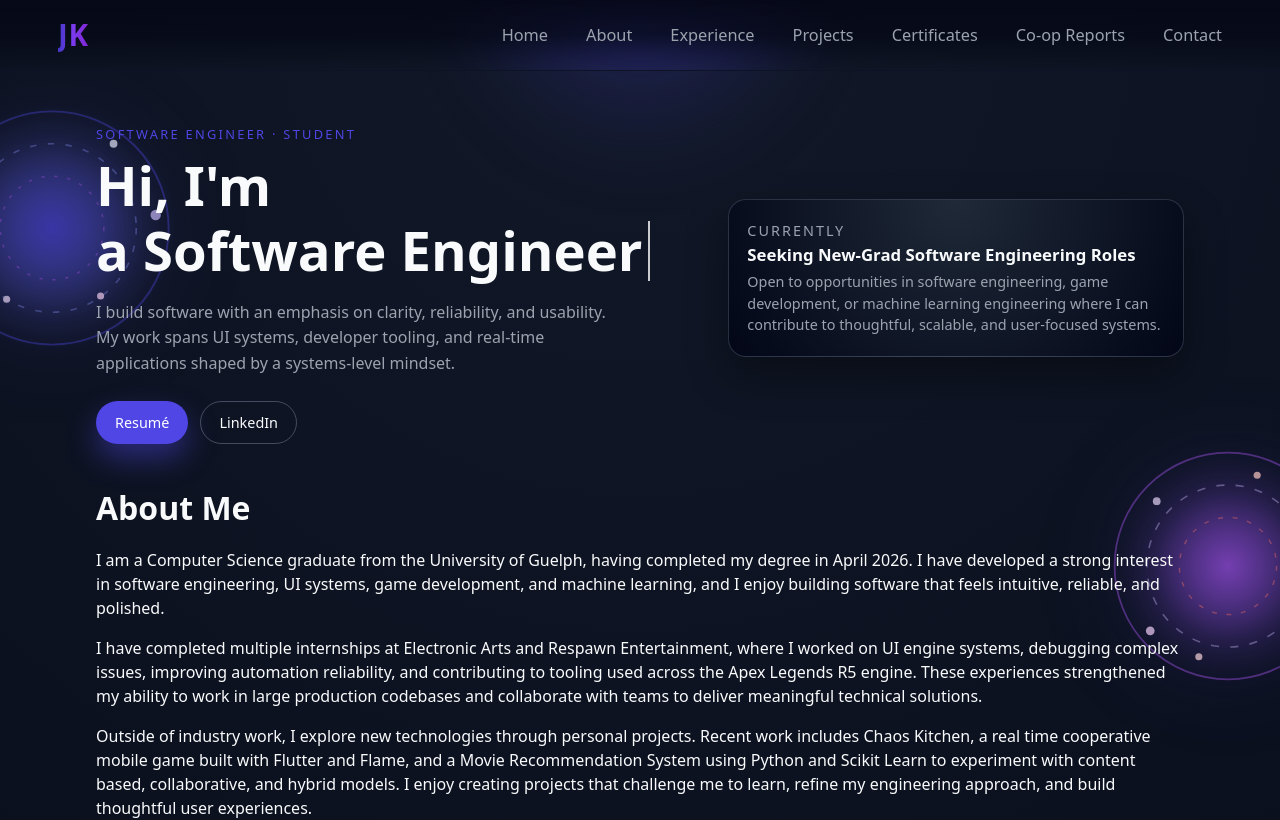
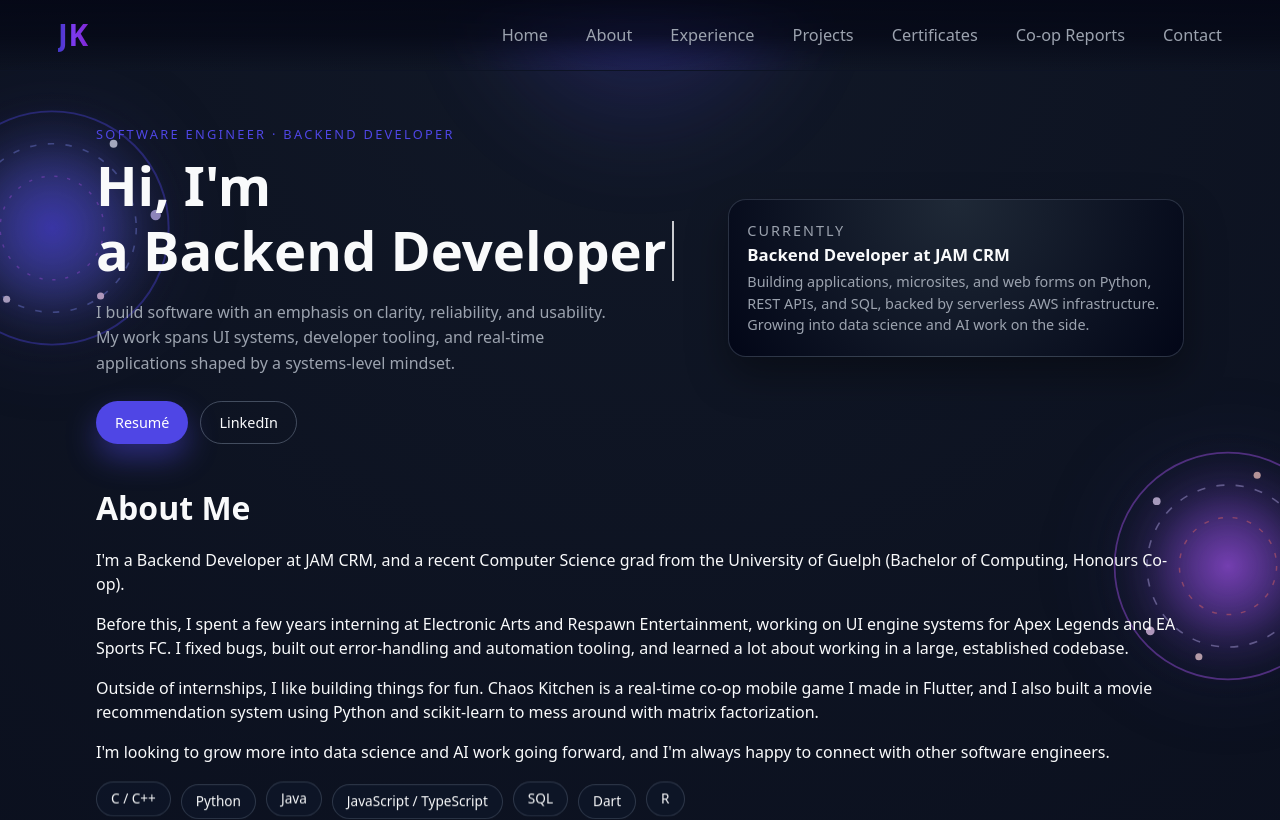
Before and after one commit to jyothir21/jk-website, a React (Vite) app: page / in a window 1280 px wide. Shown: the top 820 px of the page. Built offline with nearby package versions, Linux system fonts and the light colour scheme.

Commit message:
updated resume and website with new JAM CRM job

```diff
--- a/src/components/About.tsx
+++ b/src/components/About.tsx
@@ -4,35 +4,30 @@ export const About: React.FC = () => {
   return (
     <>
       <p>
-        I am a Computer Science graduate from the University of Guelph, having
-        completed my degree in April 2026. I have developed a strong interest in
-        software engineering, UI systems, game development, and machine
-        learning, and I enjoy building software that feels intuitive, reliable,
-        and polished.
+        I&apos;m a Backend Developer at JAM CRM, and a recent Computer Science
+        grad from the University of Guelph (Bachelor of Computing, Honours
+        Co-op).
       </p>
 
       <p>
-        I have completed multiple internships at Electronic Arts and Respawn
-        Entertainment, where I worked on UI engine systems, debugging complex
-        issues, improving automation reliability, and contributing to tooling
-        used across the Apex Legends R5 engine. These experiences strengthened
-        my ability to work in large production codebases and collaborate with
-        teams to deliver meaningful technical solutions.
+        Before this, I spent a few years interning at Electronic Arts and
+        Respawn Entertainment, working on UI engine systems for Apex Legends
+        and EA Sports FC. I fixed bugs, built out error-handling and
+        automation tooling, and learned a lot about working in a large,
+        established codebase.
       </p>
 
       <p>
-        Outside of industry work, I explore new technologies through personal
-        projects. Recent work includes Chaos Kitchen, a real time cooperative
-        mobile game built with Flutter and Flame, and a Movie Recommendation
-        System using Python and Scikit Learn to experiment with content based,
-        collaborative, and hybrid models. I enjoy creating projects that
-        challenge me to learn, refine my engineering approach, and build
-        thoughtful user experiences.
+        Outside of internships, I like building things for fun. Chaos Kitchen
+        is a real-time co-op mobile game I made in Flutter, and I also built a
+        movie recommendation system using Python and scikit-learn to mess
+        around with matrix factorization.
       </p>
 
       <p>
-        I am always excited to learn, solve meaningful problems, and collaborate
-        with others who share a passion for building high quality software.
+        I&apos;m looking to grow more into data science and AI work going
+        forward, and I&apos;m always happy to connect with other software
+        engineers.
       </p>
 
       {/* Animated Language Chips */}
--- a/src/components/Contact.tsx
+++ b/src/components/Contact.tsx
@@ -9,7 +9,7 @@ export const Contact: React.FC = () => {
       </p>
 
       <div className="contact-links">
-        <a href="mailto:jkrishna@uoguelph.ca" className="btn primary">
+        <a href="mailto:kris.jyothir@gmail.com" className="btn primary">
           Email Me
         </a>
         <a
--- a/src/components/Experience.tsx
+++ b/src/components/Experience.tsx
@@ -15,6 +15,15 @@ type ExperienceItem = {
 };
 
 const experience: ExperienceItem[] = [
+  {
+    role: "Backend Developer",
+    company: "JAM CRM",
+    period: "Aug 2026 – Present",
+    bullets: [
+      "Developing applications, dynamic microsites, and web forms using Python, REST APIs, JavaScript, and SQL.",
+      "Supporting serverless AWS infrastructure (Lambda, API Gateway, S3) and CI/CD pipelines with Git.",
+    ],
+  },
   {
     role: "UI Engine Engineer (Co-op)",
     company: "Respawn Entertainment",
--- a/src/components/Hero.tsx
+++ b/src/components/Hero.tsx
@@ -1,6 +1,6 @@
 import React, { useEffect, useState } from "react";
 
-const TITLES = ["Jyothir Krishnan", "a Software Engineer", "a Student"];
+const TITLES = ["Jyothir Krishnan", "a Backend Developer", "a Software Engineer"];
 
 export const Hero: React.FC = () => {
   const [loopIndex, setLoopIndex] = useState(0);
@@ -36,7 +36,7 @@ export const Hero: React.FC = () => {
   return (
     <div className="hero">
       <div className="hero-text">
-        <p className="hero-kicker">Software Engineer · Student</p>
+        <p className="hero-kicker">Software Engineer · Backend Developer</p>
 
         <h1 className="hero-title">
           Hi, I&apos;m
@@ -55,7 +55,7 @@ export const Hero: React.FC = () => {
 
         <div className="hero-actions">
           <a
-            href="/Jyothir_Krishnan_Resume_2026.pdf"
+            href="/Jyothir_Krishnan_Resume_2026_JAM.pdf"
             download="JyothirKrishnan_Resume.pdf"
             className="btn primary"
           >
@@ -74,11 +74,11 @@ export const Hero: React.FC = () => {
 
       <div className="hero-card">
         <p className="hero-tag">Currently</p>
-        <h3>Seeking New-Grad Software Engineering Roles</h3>
+        <h3>Backend Developer at JAM CRM</h3>
         <p>
-          Open to opportunities in software engineering, game development, or
-          machine learning engineering where I can contribute to thoughtful,
-          scalable, and user-focused systems.
+          Building applications, microsites, and web forms on Python, REST
+          APIs, and SQL, backed by serverless AWS infrastructure. Growing into
+          data science and AI work on the side.
         </p>
       </div>
     </div>
```
Also changed, not shown: 1 other file (tests, documents, lock files or other folders).
